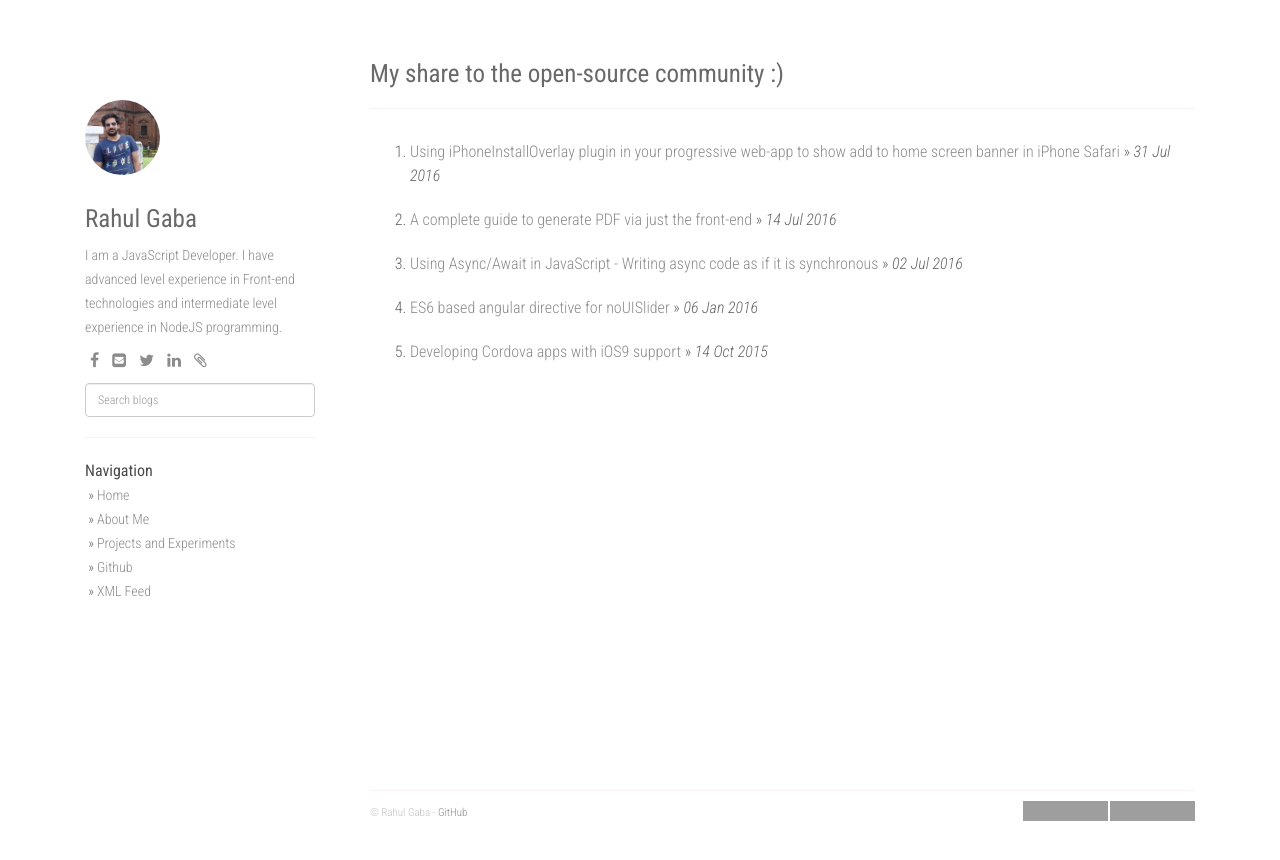
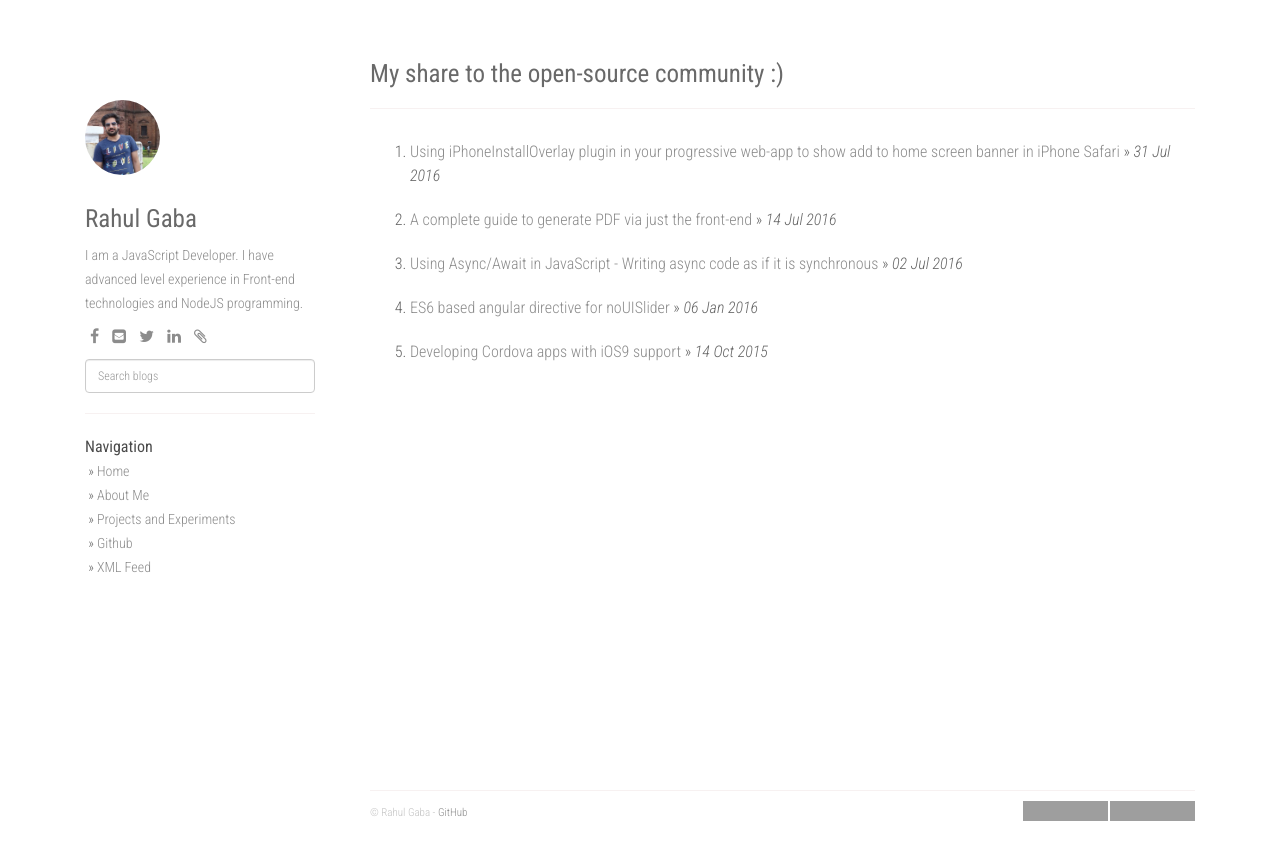
Before and after one commit to rgabs/rgabs.github.io, a Jekyll site: the page built from index.html, in a window 1280 px wide. Shown: the top 860 px of the page. Built offline with Jekyll 4.4.1, drawn with Linux system fonts in a browser that asks for light colours; nearby versions of some CDN libraries; the list of posts is cut into pages by our own code; grey boxes are pictures that could not be loaded.

Commit message:
updated bio

```diff
--- a/_config.yml
+++ b/_config.yml
@@ -2,7 +2,7 @@
 description: My share to the open-source community :)
 author: Rahul Gaba
 github: https://github.com/rahulgaba16
-about: I am a JavaScript Developer. I have advanced level experience in Front-end technologies and intermediate level experience in NodeJS programming.
+about: I am a JavaScript Developer. I have advanced level experience in Front-end technologies and NodeJS programming.
 disqus_shortname: rahulgaba
 google_analytics: UA-80358007-1
 
```
